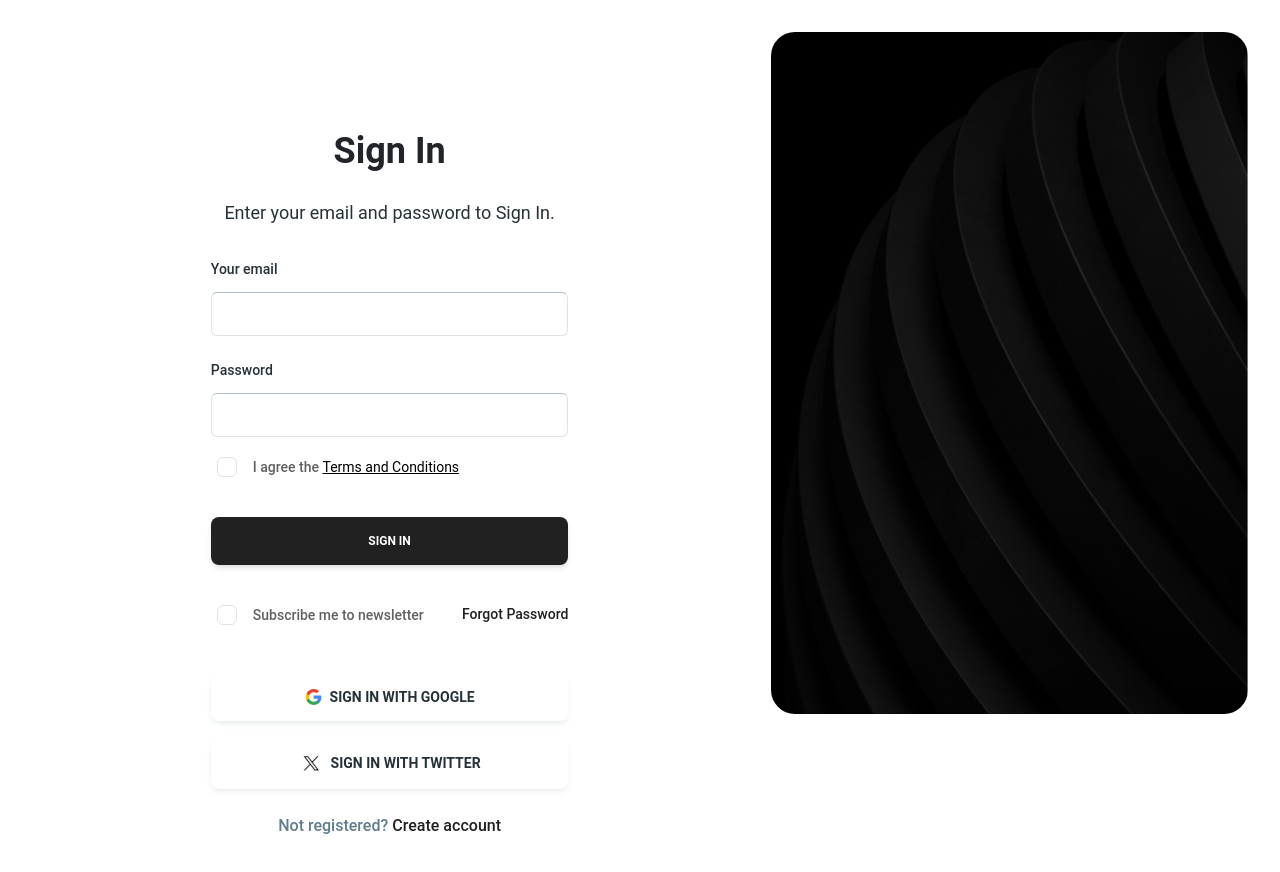
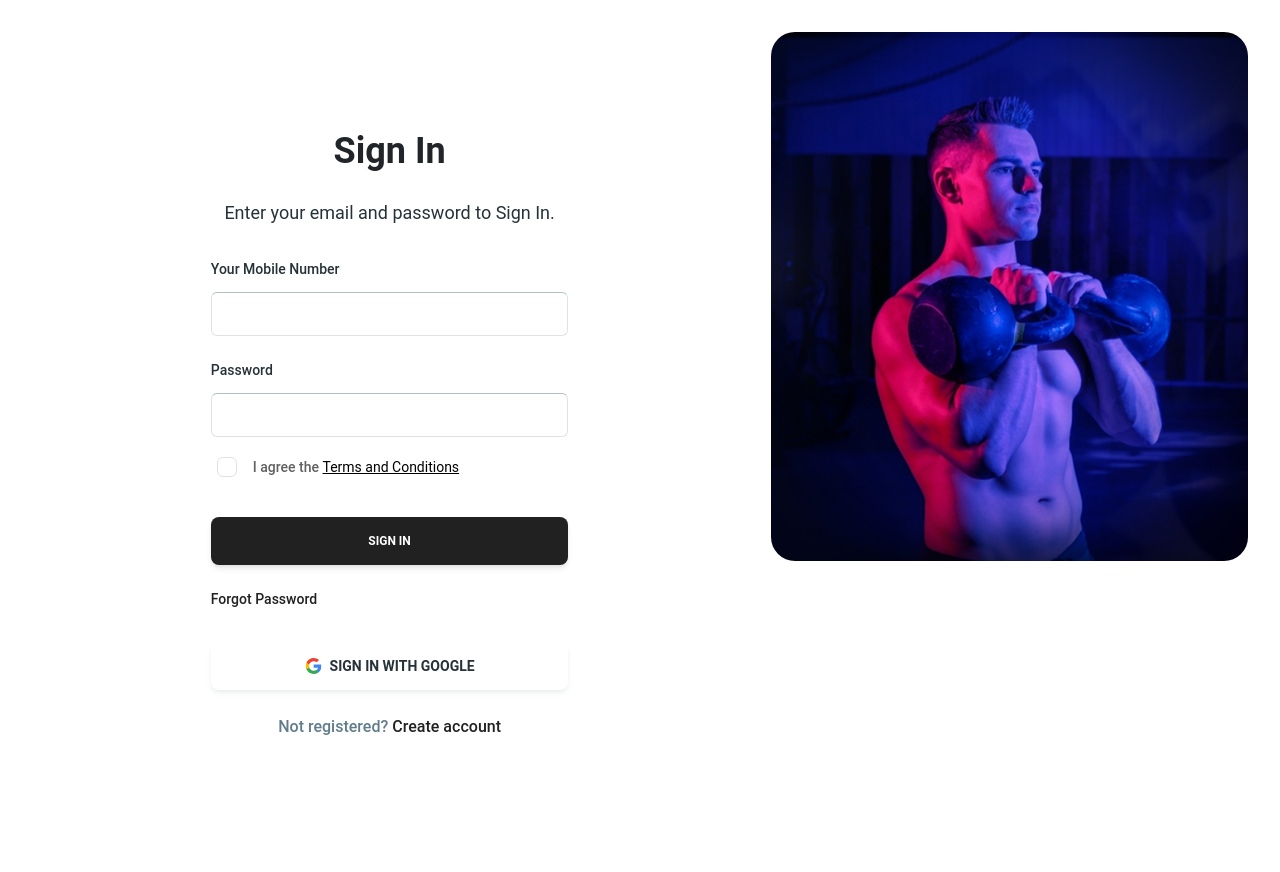
Before and after one commit to AjmalshaSalim/Restaurant-Management-, a React (Create React App) app: page /auth/sign-in in a window 1280 px wide. Shown: the top 872 px of the page. After the commit the page ends 832 px from the top, so only its background shows below. Built offline with nearby package versions, Linux system fonts and the light colour scheme.

Commit message:
update owner login

```diff
--- a/public/index.html
+++ b/public/index.html
@@ -32,7 +32,7 @@
 
  <link rel="stylesheet" href="https://cdn.jsdelivr.net/npm/bootstrap-icons@1.11.1/font/bootstrap-icons.css" integrity="sha384-4LISF5TTJX/fLmGSxO53rV4miRxdg84mZsxmO8Rx5jGtp/LbrixFETvWa5a6sESd" crossorigin="anonymous">
 
-    <title>React App</title>
+    <title>Gymsoft</title>
   </head>
   <body>
     <noscript>You need to enable JavaScript to run this app.</noscript>
--- /dev/null
+++ b/src/components/Owner/Navbar.jsx
@@ -0,0 +1,9 @@
+import React from 'react'
+
+const Navbar = () => {
+  return (
+    <div>Owner Navbar</div>
+  )
+}
+
+export default Navbar
--- /dev/null
+++ b/src/components/User/Navbar.jsx
@@ -0,0 +1,9 @@
+import React from 'react'
+
+const Navbar = () => {
+  return (
+    <div>User Navbar</div>
+  )
+}
+
+export default Navbar
--- a/src/pages/Owner/auth/sign-in.jsx
+++ b/src/pages/Owner/auth/sign-in.jsx
@@ -1,3 +1,4 @@
+import BackgroundImage from "../../../assets/images/backgroundlog.jpg"
 import {
   Card,
   Input,
@@ -19,11 +20,10 @@ export function SignIn() {
         <form className="mt-8 mb-2 mx-auto w-80 max-w-screen-lg lg:w-1/2">
           <div className="mb-1 flex flex-col gap-6">
             <Typography variant="small" color="blue-gray" className="-mb-3 font-medium">
-              Your email
+              Your Mobile Number
             </Typography>
             <Input
               size="lg"
-              placeholder="name@mail.com"
               className=" !border-t-blue-gray-200 focus:!border-t-gray-900"
               labelProps={{
                 className: "before:content-none after:content-none",
@@ -65,18 +65,6 @@ export function SignIn() {
           </Button>
 
           <div className="flex items-center justify-between gap-2 mt-6">
-            <Checkbox
-              label={
-                <Typography
-                  variant="small"
-                  color="gray"
-                  className="flex items-center justify-start font-medium"
-                >
-                  Subscribe me to newsletter
-                </Typography>
-              }
-              containerProps={{ className: "-ml-2.5" }}
-            />
             <Typography variant="small" className="font-medium text-gray-900">
               <a href="#">
                 Forgot Password
@@ -100,10 +88,6 @@ export function SignIn() {
               </svg>
               <span>Sign in With Google</span>
             </Button>
-            <Button size="lg" color="white" className="flex items-center gap-2 justify-center shadow-md" fullWidth>
-              <img src="/img/twitter-logo.svg" height={24} width={24} alt="" />
-              <span>Sign in With Twitter</span>
-            </Button>
           </div>
           <Typography variant="paragraph" className="text-center text-blue-gray-500 font-medium mt-4">
             Not registered?
@@ -114,8 +98,7 @@ export function SignIn() {
       </div>
       <div className="w-2/5 h-full hidden lg:block">
         <img
-          src="/img/pattern.png"
-          // src="/img/backgroundlog.jpg"
+          src={BackgroundImage} alt="BackgroundImage"
           className="h-full w-full object-cover rounded-3xl"
         />
       </div>
--- a/src/pages/Owner/auth/sign-up.jsx
+++ b/src/pages/Owner/auth/sign-up.jsx
@@ -1,3 +1,4 @@
+import BackgroundImage from "../../../assets/images/backgroundreg.jpg"
 import {
   Card,
   Input,
@@ -12,15 +13,13 @@ export function SignUp() {
   return (
     <section className="m-8 flex">
             <div className="w-2/5 h-full hidden lg:block">
-        <img
-          src="/img/pattern.png"
-          className="h-full w-full object-cover rounded-3xl"
-        />
+        <img src={BackgroundImage} alt="Background_image"
+          className="h-full w-full object-cover rounded-3xl"/>
       </div>
       <div className="w-full lg:w-3/5 flex flex-col items-center justify-center">
         <div className="text-center">
-          <Typography variant="h2" className="font-bold mb-4">Join Us Today</Typography>
-          <Typography variant="paragraph" color="blue-gray" className="text-lg font-normal">Enter your email and password to register.</Typography>
+          <Typography variant="h2" className="font-bold mb-4">Register</Typography>
+          <Typography variant="paragraph" color="blue-gray" className="text-lg font-normal">Enter your Mobile Number.</Typography>
         </div>
         <form className="mt-8 mb-2 mx-auto w-80 max-w-screen-lg lg:w-1/2">
           <div className="mb-1 flex flex-col gap-6">
@@ -75,10 +74,6 @@ export function SignUp() {
               </svg>
               <span>Sign in With Google</span>
             </Button>
-            <Button size="lg" color="white" className="flex items-center gap-2 justify-center shadow-md" fullWidth>
-              <img src="/img/twitter-logo.svg" height={24} width={24} alt="" />
-              <span>Sign in With Twitter</span>
-            </Button>
           </div>
           <Typography variant="paragraph" className="text-center text-blue-gray-500 font-medium mt-4">
             Already have an account?
```
Also changed, not shown: src/App.jsx (+1 -23 lines), src/data/platform-settings-data.js (+1 -8 lines).
